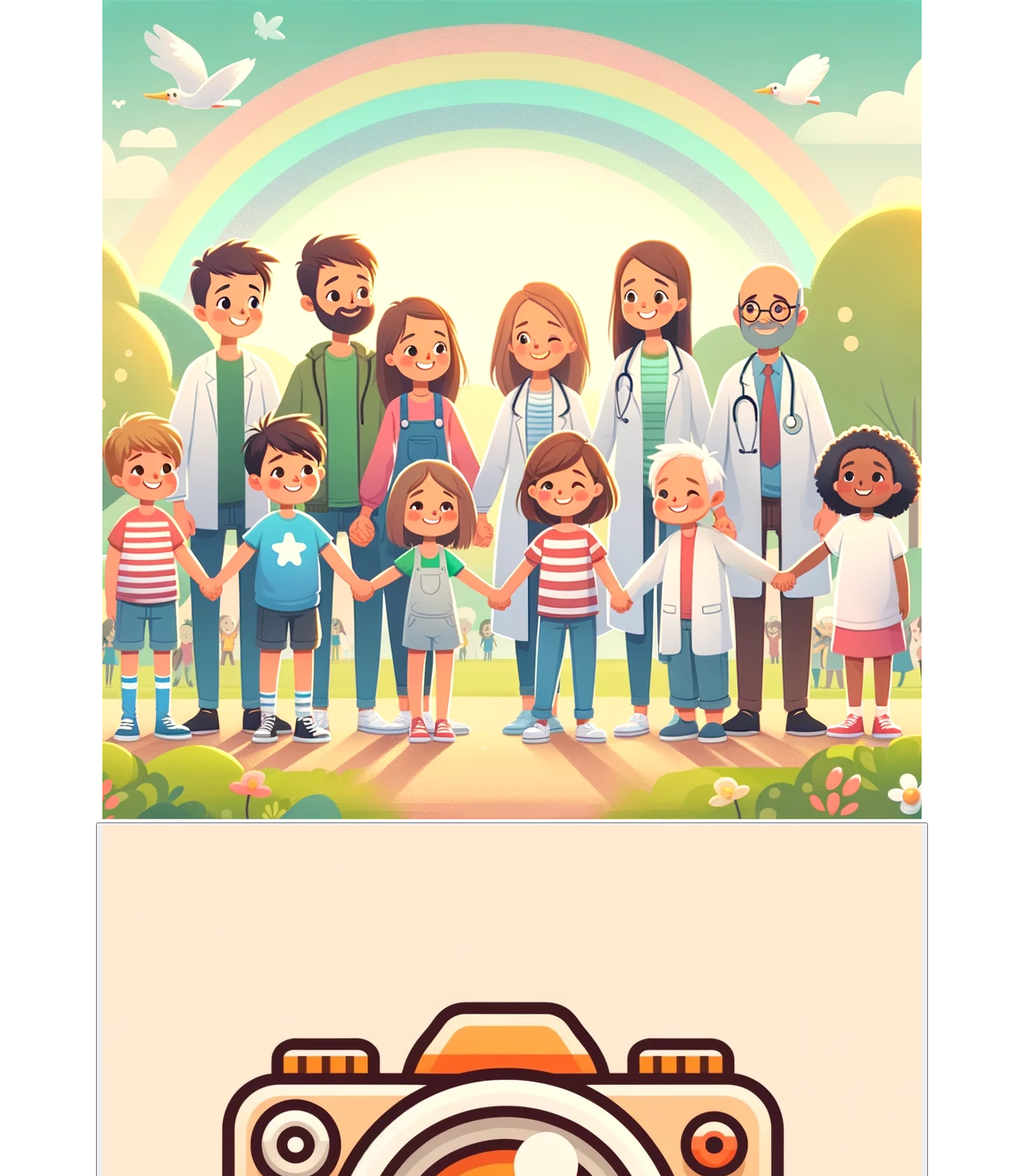
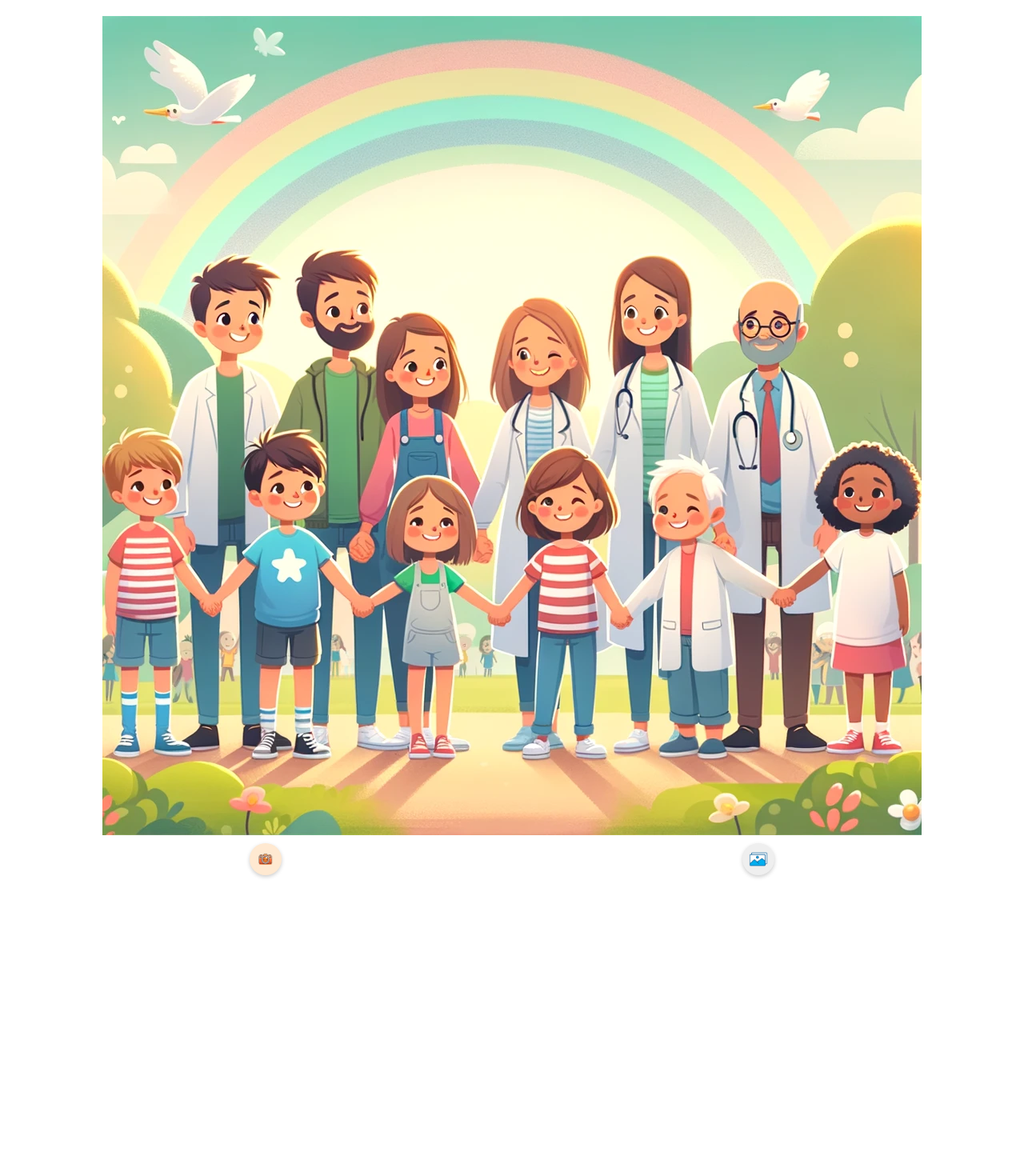
Before and after one commit to TimMo-prog/llm-based-prescription-generation-app, a React (Create React App) app: page / in a window 1280 px wide. Shown: the top 1470 px of the page at 80% size. After the commit the page ends 1104 px from the top, so only its background shows below. Built offline with nearby package versions, Linux system fonts and the light colour scheme.

Commit message:
Update App.css

```diff
--- a/src/App.css
+++ b/src/App.css
@@ -1,38 +1,61 @@
 .App {
   text-align: center;
+  display: flex;
+  flex-direction: column;
+  align-items: center;
 }
-
-.App-logo {
-  height: 40vmin;
-  pointer-events: none;
-}
-
-@media (prefers-reduced-motion: no-preference) {
-  .App-logo {
-    animation: App-logo-spin infinite 20s linear;
-  }
-}
-
 .App-header {
-  background-color: #282c34;
-  min-height: 100vh;
+  background-color: #f1f1f1;
+  padding: 20px;
   display: flex;
   flex-direction: column;
   align-items: center;
   justify-content: center;
-  font-size: calc(10px + 2vmin);
-  color: white;
 }
 
-.App-link {
-  color: #61dafb;
+
+.button-container {
+  display: flex;
+  justify-content: center;
+  padding: 10px;
+  gap: 45vw;
 }
 
-@keyframes App-logo-spin {
-  from {
-    transform: rotate(0deg);
-  }
-  to {
-    transform: rotate(360deg);
-  }
+.camera-button,
+.gallery-button {
+  width: 40px;
+  height: 40px;
+  border-radius: 50%;
+  border: none;
+  display: flex;
+  justify-content: center;
+  align-items: center;
+  padding: 0;
+  cursor: pointer;
+  outline: none;
+  box-shadow: 0px 2px 5px rgba(0, 0, 0, 0.2);
 }
+
+.camera-button {
+  background-color: #ffe9d1;
+}
+
+
+.camera-button img,
+.gallery-button img {
+  max-width: 60%;
+  max-height: 60%;
+}
+
+.image-placeholder {
+  width: 80vw;
+  margin-top: 20px;
+  display: flex;
+  justify-content: center;
+  align-items: center;
+}
+
+.image-placeholder img {
+  width: 100%;
+  height: auto;
+}
```
